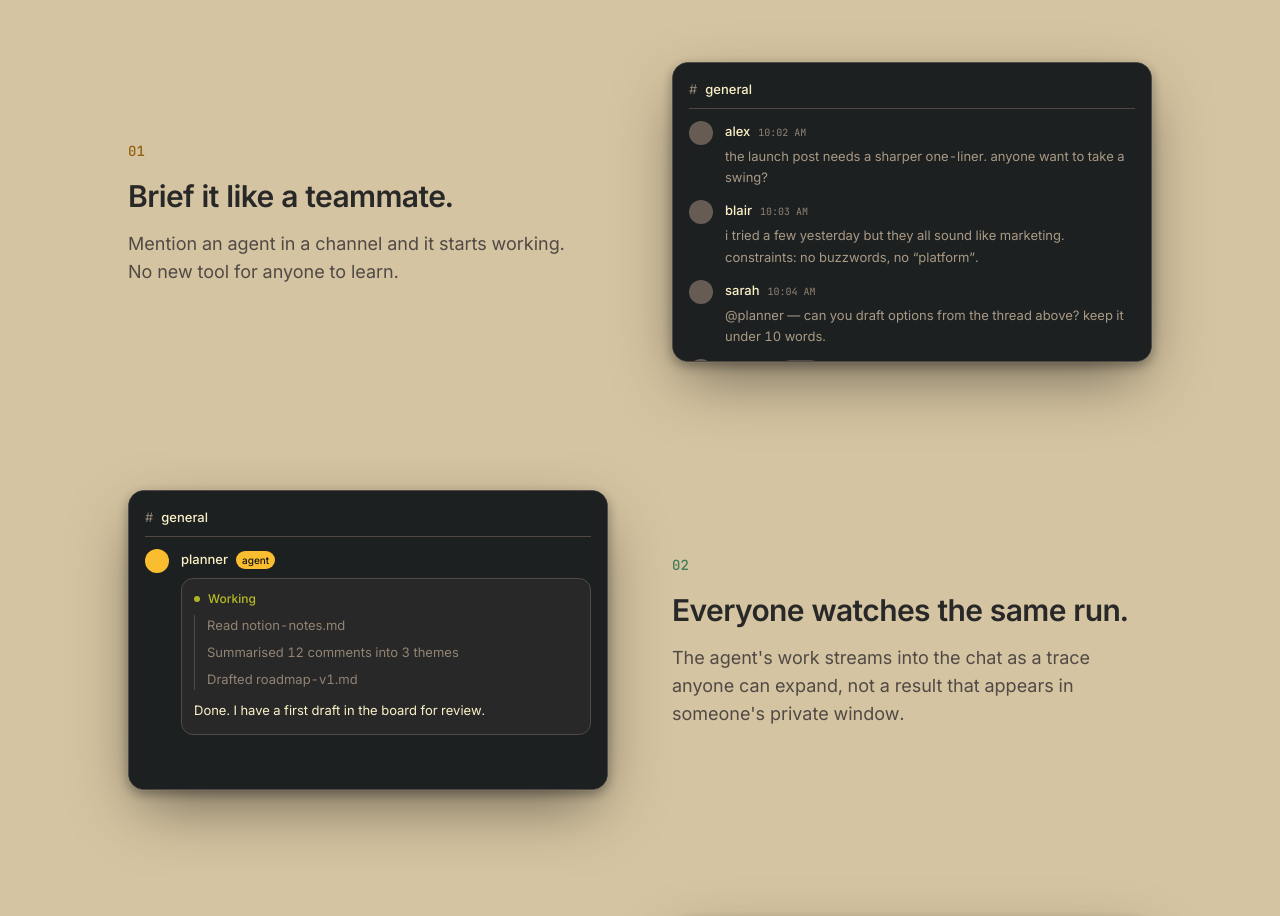
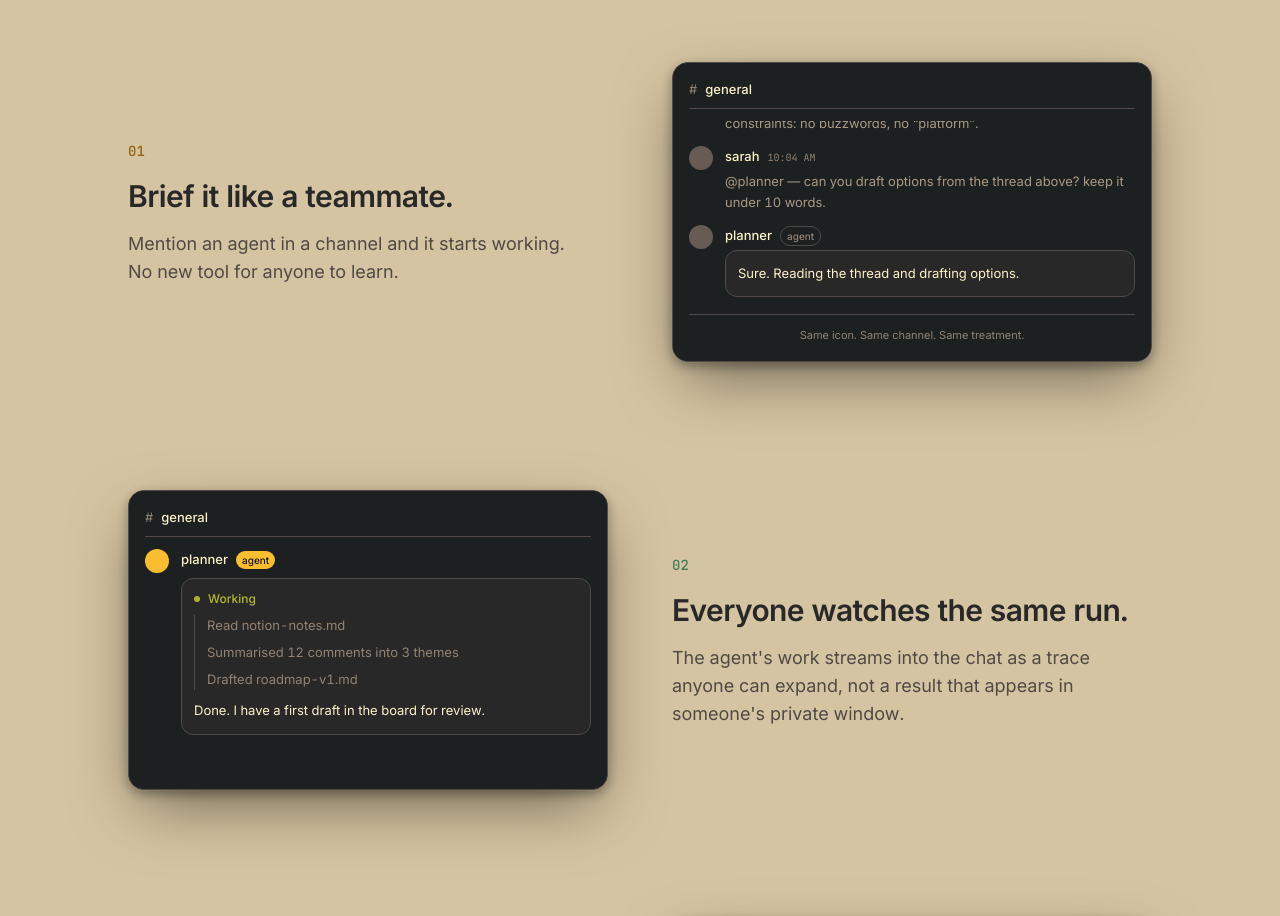
Before and after one commit to Rastamoose/convyio_site, a Next.js app: page /v2 in a window 1280 px wide. Shown: the part 1860-2776 px from the top of the page. Built offline with nearby package versions, Linux system fonts and the light colour scheme; no server answers.

Commit message:
fixed demo 01

```diff
--- a/components/VisualChat.tsx
+++ b/components/VisualChat.tsx
@@ -1,3 +1,7 @@
+'use client';
+
+import { useEffect, useRef } from 'react';
+
 function BlankAvatar() {
   return (
     <div
@@ -8,13 +12,23 @@ function BlankAvatar() {
 }
 
 export function VisualChat() {
+  const scrollRef = useRef<HTMLDivElement>(null);
+
+  useEffect(() => {
+    // The box's aspect ratio shrinks its absolute height on wider (2-column)
+    // layouts, so the transcript can outgrow it. Snap to the bottom on mount
+    // so the agent's reply is always the last thing in view.
+    const node = scrollRef.current;
+    if (node) node.scrollTop = node.scrollHeight;
+  }, []);
+
   return (
     <div className="flex h-full w-full flex-col bg-gruv-bg p-4 text-[13px] leading-relaxed">
       <div className="mb-3 flex items-center gap-2 border-b border-gruv-border pb-2 text-gruv-fg-muted">
         <span className="text-gruv-fg-muted">#</span>
         <span className="font-medium text-gruv-fg">general</span>
       </div>
-      <div className="space-y-3">
+      <div ref={scrollRef} className="min-h-0 flex-1 space-y-3 overflow-y-auto">
         <div className="flex gap-3">
           <BlankAvatar />
           <div className="flex-1 space-y-1">
```
